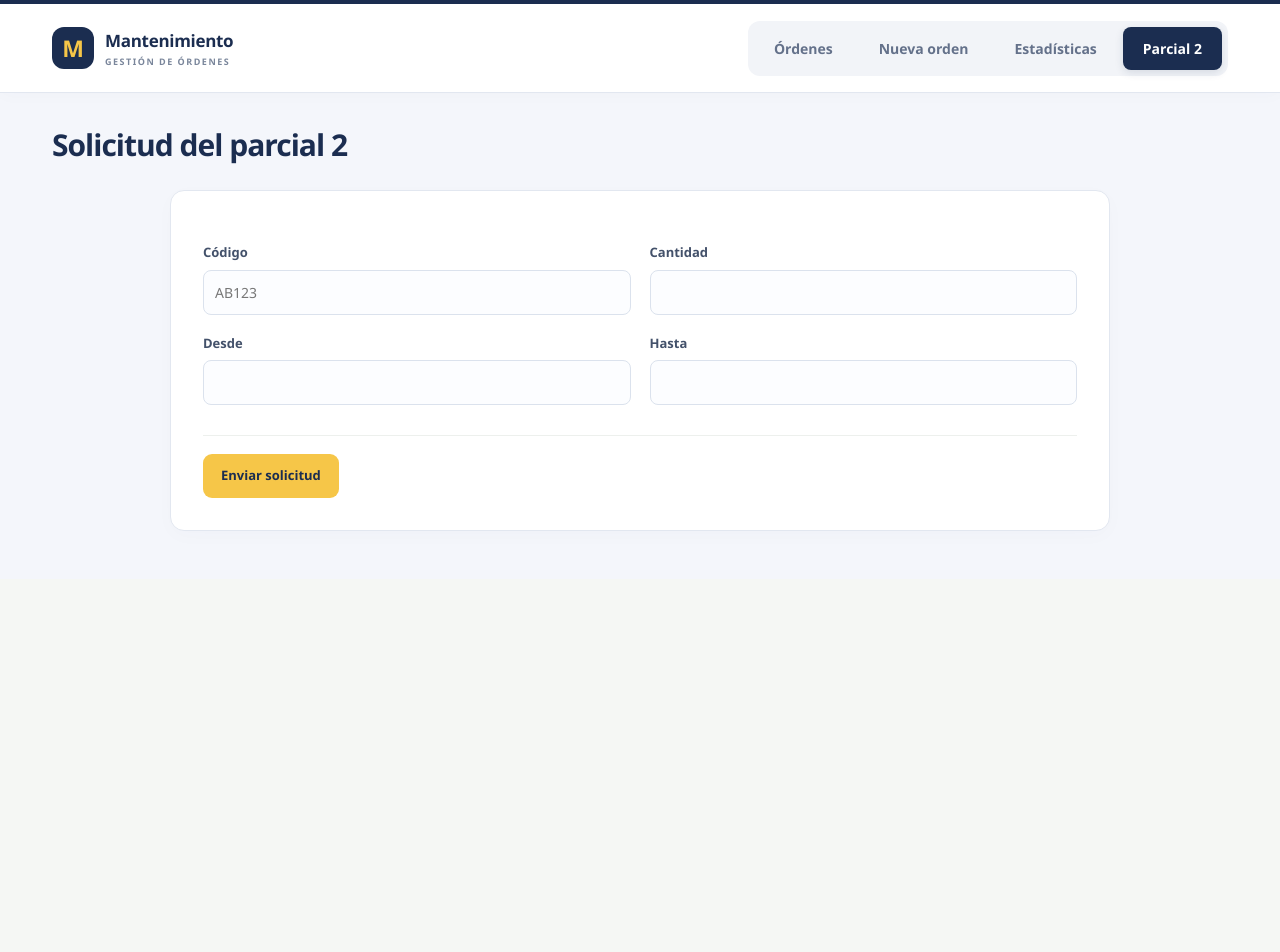
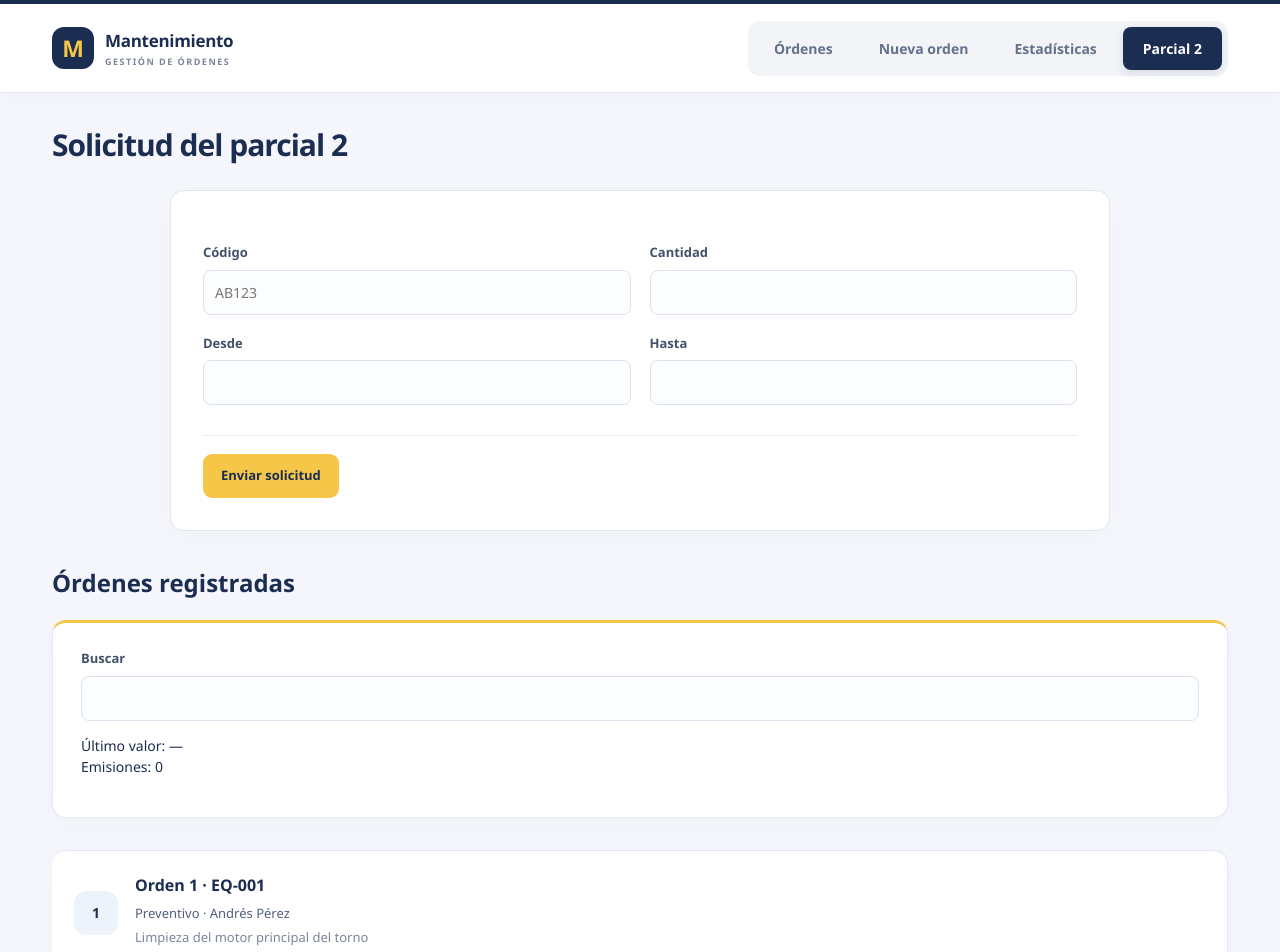
Before and after one commit to SapoTurco/com30-taller06-Garrido, an Angular app: page /parcial2 in a window 1280 px wide. Shown: the top 952 px of the page. Before the commit the page ends 800 px from the top, so only its background shows below. Built offline with nearby package versions, Linux system fonts and the light colour scheme.

Commit message:
parcial2: R2 agregar búsqueda reactiva de órdenes

```diff
--- /dev/null
+++ b/src/app/parcial2/busqueda-ordenes.ts
@@ -0,0 +1,60 @@
+import { Component, computed, inject } from '@angular/core';
+import { toSignal } from '@angular/core/rxjs-interop';
+import { FormControl, ReactiveFormsModule } from '@angular/forms';
+import { RouterLink } from '@angular/router';
+import { debounceTime, distinctUntilChanged, map, scan } from 'rxjs';
+import { coincide } from '../models/semilla';
+import { RegistroService } from '../services/registro.service';
+
+@Component({
+  selector: 'app-busqueda-ordenes',
+  imports: [ReactiveFormsModule, RouterLink],
+  template: `
+    <section class="orders-section" aria-labelledby="ordenes-parcial">
+      <h2 id="ordenes-parcial">Órdenes registradas</h2>
+      <div class="search-panel">
+        <div class="field">
+          <label for="buscar">Buscar</label>
+          <input id="buscar" type="search" [formControl]="buscar" autocomplete="off">
+        </div>
+        <div class="search-status" role="status">
+          <div>Último valor: {{ consulta().valor || '—' }}</div>
+          <div>Emisiones: {{ consulta().emisiones }}</div>
+        </div>
+      </div>
+      <div class="orders-list">
+        @for (orden of visibles(); track orden.id) {
+          <article class="order-card">
+            <div class="order-marker">{{ orden.id }}</div>
+            <div class="order-main">
+              <h3><a [routerLink]="['/ordenes', orden.id]">Orden {{ orden.id }} · {{ orden.equipo }}</a></h3>
+              <p>{{ orden.tipo }} · {{ orden.tecnico }}</p>
+              <p>{{ orden.descripcion }}</p>
+            </div>
+          </article>
+        } @empty {
+          <p class="empty-orders">Sin coincidencias.</p>
+        }
+      </div>
+    </section>
+  `,
+})
+export class BusquedaOrdenes {
+  private readonly registro = inject(RegistroService);
+  readonly buscar = new FormControl('', { nonNullable: true });
+  readonly consulta = toSignal(
+    this.buscar.valueChanges.pipe(
+      map(texto => texto.trim()),
+      debounceTime(300),
+      distinctUntilChanged(),
+      scan((anterior, valor) => ({ valor, emisiones: anterior.emisiones + 1 }), { valor: '', emisiones: 0 }),
+    ),
+    { initialValue: { valor: '', emisiones: 0 } },
+  );
+
+  readonly visibles = computed(() => {
+    const { valor } = this.consulta();
+    const ordenes = this.registro.ordenes();
+    return valor ? ordenes.filter(orden => coincide(orden, valor)) : ordenes;
+  });
+}
--- a/src/app/parcial2/solicitud.html
+++ b/src/app/parcial2/solicitud.html
@@ -81,4 +81,5 @@
       <div role="status">@if (confirmada()) { Solicitud válida. }</div>
     </div>
   </form>
+  <app-busqueda-ordenes />
 </main>
--- a/src/app/parcial2/solicitud.ts
+++ b/src/app/parcial2/solicitud.ts
@@ -1,5 +1,6 @@
 import { Component, inject, signal } from '@angular/core';
 import { FormBuilder, ReactiveFormsModule, Validators } from '@angular/forms';
+import { BusquedaOrdenes } from './busqueda-ordenes';
 import { hastaMayor, multiploDe } from './validadores';
 
 const M = 4;
@@ -8,7 +9,7 @@ const numero = Validators.pattern(/^-?(?:\d+(?:\.\d+)?|\.\d+)$/);
 
 @Component({
   selector: 'app-solicitud',
-  imports: [ReactiveFormsModule],
+  imports: [ReactiveFormsModule, BusquedaOrdenes],
   templateUrl: './solicitud.html',
 })
 export class Solicitud {
```
